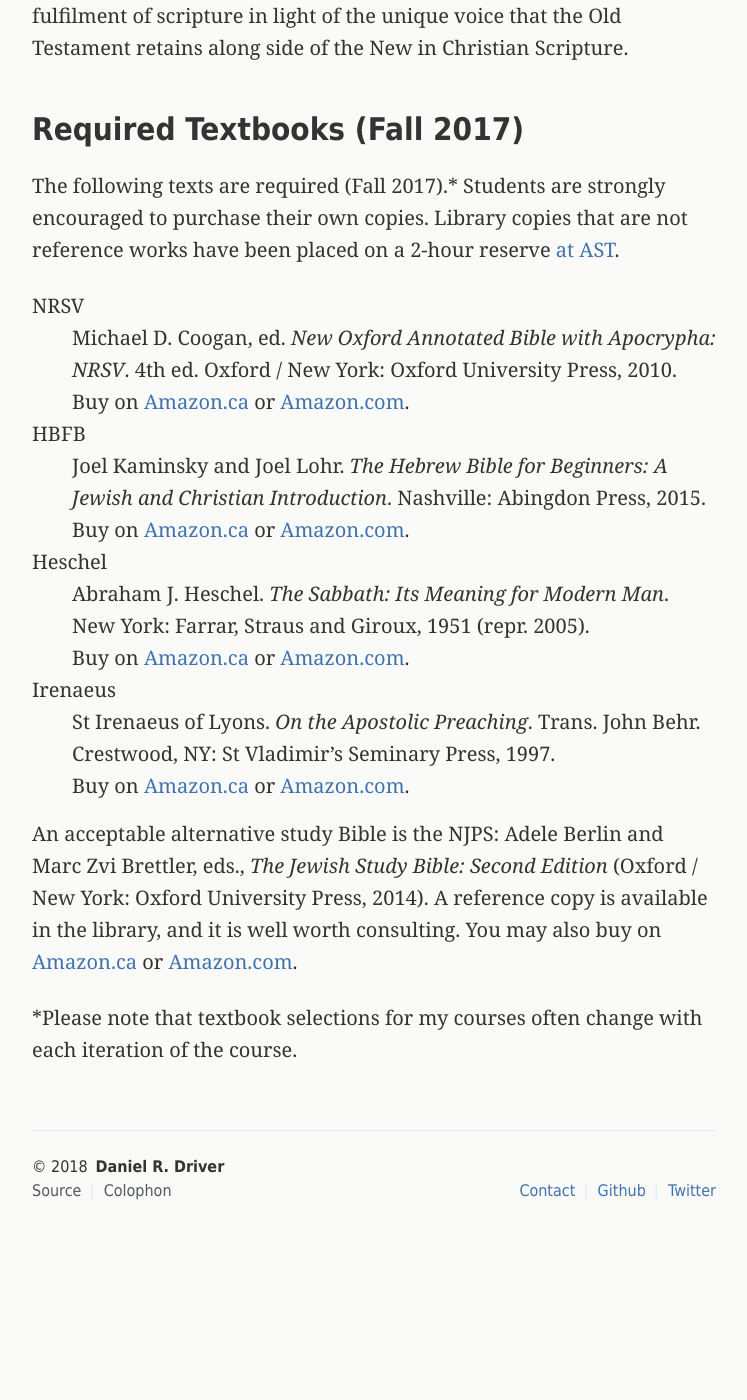
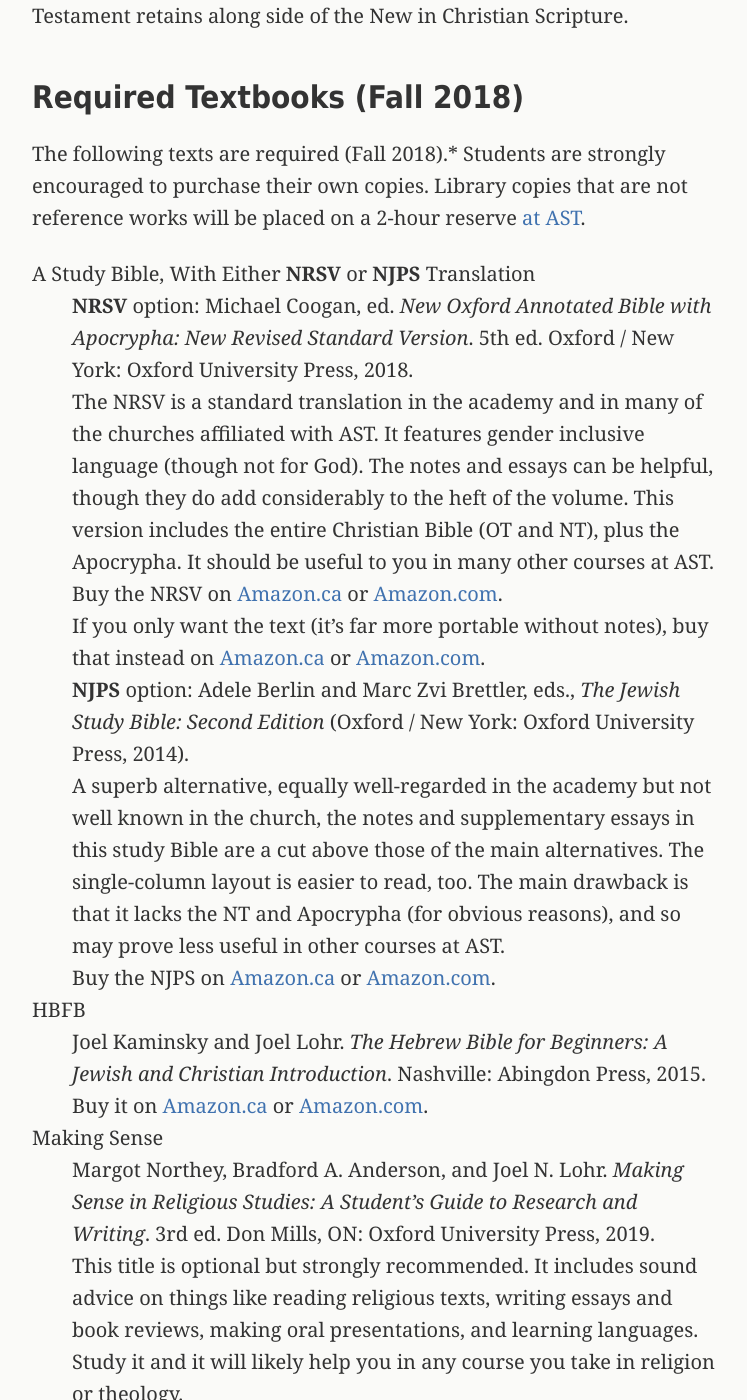
Before and after one commit to danieldriver/danieldriver.github.io, a Jekyll site: the page built from _pages/bf-1001.md, in a window 1280 px wide and 1400 px high, scrolled down 1873 px. Shown: the whole window, without its empty margins (266-1013 px from the left). Built offline with Jekyll 4.4.1, drawn with Linux system fonts in a browser that asks for light colours; before the commit the page ends 3172 px from its top, so only the background shows below that; some of the changed text lies outside the part shown.

Commit message:
post Fall 2018 textbooks

```diff
--- a/_pages/bf-1001.md
+++ b/_pages/bf-1001.md
@@ -29,8 +29,12 @@
 can feature in the practice of ministry and in the spiritual practice of
 faith communities.
 
+*A final syllabus will be available for download here in late August 2018.*
+
+<!--
 Download the latest syllabus for each version of the course: [AST Campus (Fall 2017, v 3.2.x)](https://github.com/danieldriver/Syllabi/raw/master/BF/BF%201001-Driver%202017.pdf)
 or [Online (Fall 2017, v 3.2.x-i)](https://github.com/danieldriver/Syllabi/raw/master/BF/BF%201001(Int)-Driver%202017.pdf).
+ -->
 
 [Brightspace login](https://smu.brightspace.com/d2l/login)
 
@@ -59,32 +63,28 @@
 along side of the New in Christian Scripture.
 
 
-## Required Textbooks (Fall 2017)
+## Required Textbooks (Fall 2018)
 
-The following texts are required (Fall 2017).* Students are strongly
+The following texts are required (Fall 2018).* Students are strongly
 encouraged to purchase their own copies. Library copies that are not
-reference works have been placed on a 2-hour reserve [at AST](http://www.astheology.ns.ca/library/index.html).
+reference works will be placed on a 2-hour reserve [at AST](http://www.astheology.ns.ca/library/index.html).
 
-NRSV
-: Michael D. Coogan, ed. *New Oxford Annotated Bible with Apocrypha: NRSV*. 4th ed. Oxford / New York: Oxford University Press, 2010.
-: Buy on [Amazon.ca](http://amzn.to/2vpWB6f) or [Amazon.com](http://amzn.to/2wgasLe).
+A Study Bible, With Either **NRSV** or **NJPS** Translation
+: **NRSV** option: Michael Coogan, ed. *New Oxford Annotated Bible with Apocrypha: New Revised Standard Version*. 5th ed. Oxford / New York: Oxford University Press, 2018.
+: The NRSV is a standard translation in the academy and in many of the churches affiliated with AST. It features gender inclusive language (though not for God). The notes and essays can be helpful, though they do add considerably to the heft of the volume. This version includes the entire Christian Bible (OT and NT), plus the Apocrypha. It should be useful to you in many other courses at AST.
+: Buy the NRSV on [Amazon.ca](https://amzn.to/2NOKgx9) or [Amazon.com](https://amzn.to/2LGyhnU).
+: If you only want the text (it's far more portable without notes), buy that instead on [Amazon.ca](https://amzn.to/2NQjUuE) or [Amazon.com](https://amzn.to/2NOK9BJ).
+: **NJPS** option: Adele Berlin and Marc Zvi Brettler, eds., *The Jewish Study Bible: Second Edition* (Oxford / New York: Oxford University Press, 2014).
+: A superb alternative, equally well-regarded in the academy but not well known in the church, the notes and supplementary essays in this study Bible are a cut above those of the main alternatives. The single-column layout is easier to read, too. The main drawback is that it lacks the NT and Apocrypha (for obvious reasons), and so may prove less useful in other courses at AST.
+: Buy the NJPS on [Amazon.ca](http://amzn.to/2xwbr8v) or [Amazon.com](http://amzn.to/2wmrRQV).
 
 HBFB
 : Joel Kaminsky and Joel Lohr. *The Hebrew Bible for Beginners: A Jewish and Christian Introduction*. Nashville: Abingdon Press, 2015.
-: Buy on [Amazon.ca](http://amzn.to/2wfGzKY) or [Amazon.com](http://amzn.to/2wmqwJJ).
+: Buy it on [Amazon.ca](http://amzn.to/2wfGzKY) or [Amazon.com](http://amzn.to/2wmqwJJ).
 
-Heschel
-: Abraham J. Heschel. *The Sabbath: Its Meaning for Modern Man*. New York: Farrar, Straus and Giroux, 1951 (repr. 2005).
-: Buy on [Amazon.ca](http://amzn.to/2gnuuhs) or [Amazon.com](http://amzn.to/2vHxPJS).
-
-Irenaeus
-: St Irenaeus of Lyons. *On the Apostolic Preaching*. Trans. John Behr. Crestwood, NY: St Vladimir’s Seminary Press, 1997.
-: Buy on [Amazon.ca](http://amzn.to/2vHSUUK) or [Amazon.com](http://amzn.to/2wfKcjY).
-
-An acceptable alternative study Bible is the NJPS: Adele Berlin and Marc
-Zvi Brettler, eds., *The Jewish Study Bible: Second Edition* (Oxford /
-New York: Oxford University Press, 2014). A reference copy is available
-in the library, and it is well worth consulting. You may also buy on
-[Amazon.ca](http://amzn.to/2xwbr8v) or [Amazon.com](http://amzn.to/2wmrRQV).
+Making Sense
+: Margot Northey, Bradford A. Anderson, and Joel N. Lohr. *Making Sense in Religious Studies: A Student’s Guide to Research and Writing*. 3rd ed. Don Mills, ON: Oxford University Press, 2019.
+: This title is optional but strongly recommended. It includes sound advice on things like reading religious texts, writing essays and book reviews, making oral presentations, and learning languages. Study it and it will likely help you in any course you take in religion or theology.
+: Buy it on [Amazon.ca](https://amzn.to/2LKTIEf) or [Amazon.com](https://amzn.to/2K5kjXJ).
 
 *Please note that textbook selections for my courses often change with each iteration of the course.
```
Also changed, not shown: _pages/hb-2201.md (+14 -2 lines).
